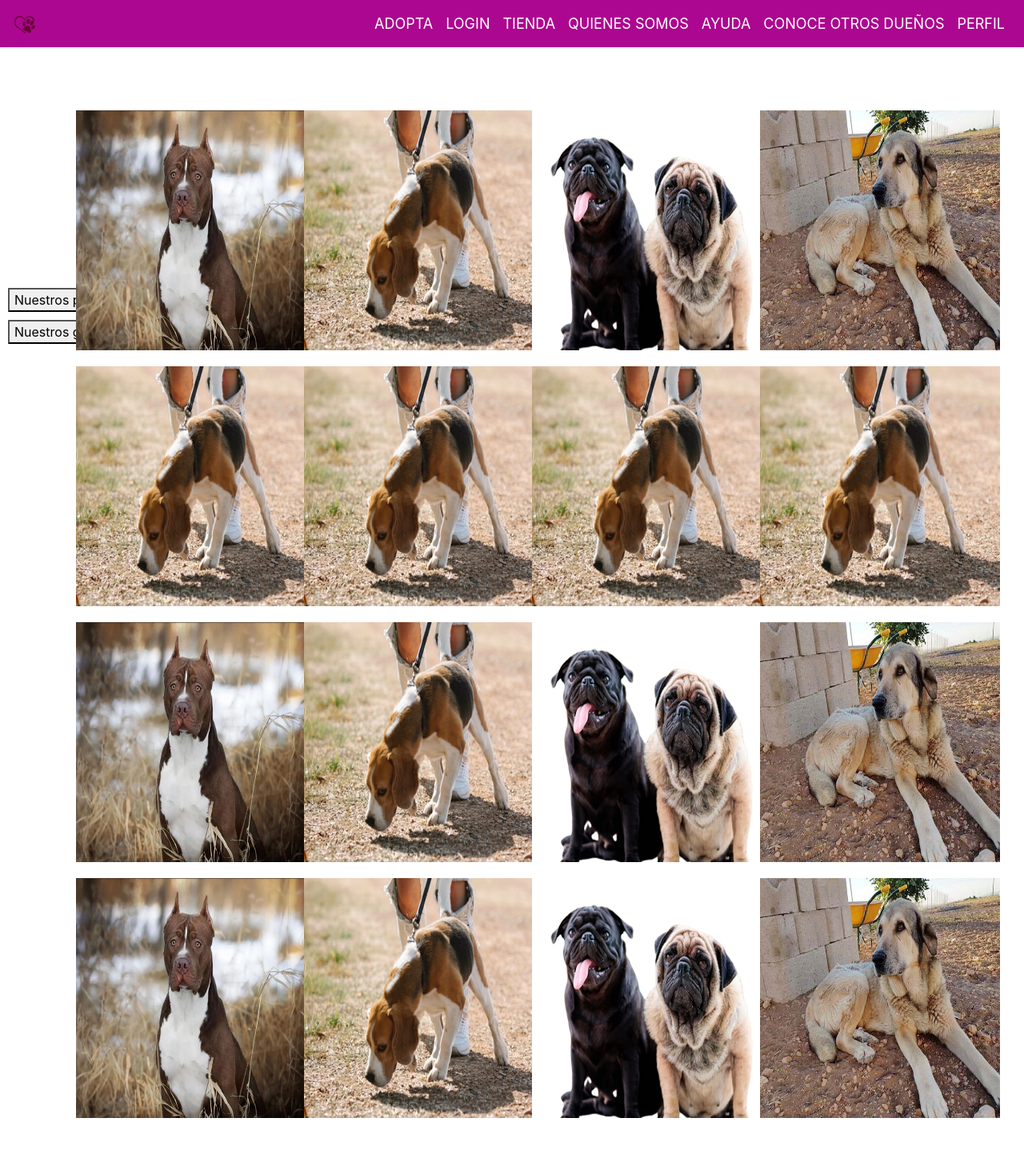
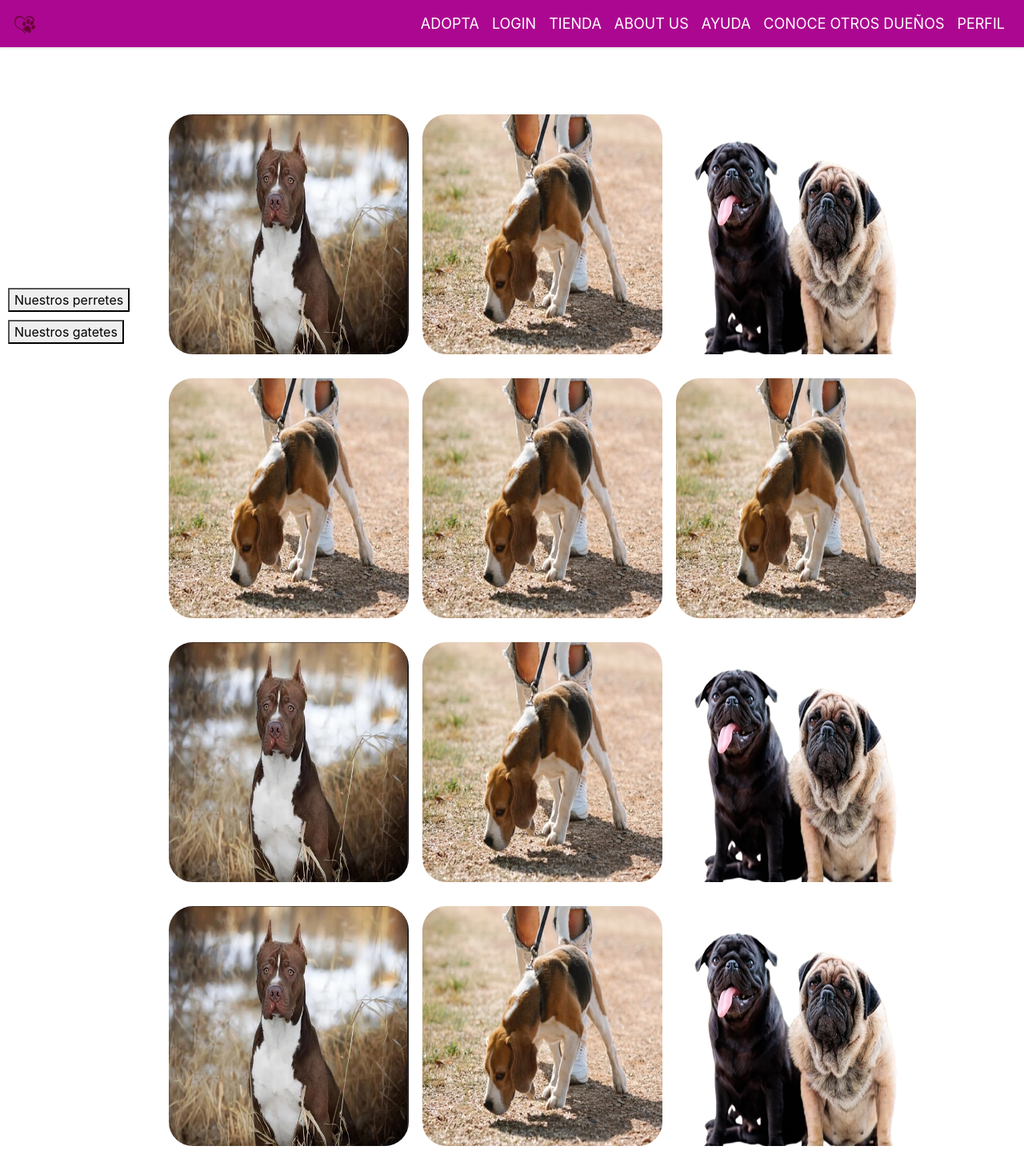
Before and after one commit to ignamart03/BeloveDogs_PHP, a PHP site: page /adopta.php in a window 1280 px wide. Shown: the whole page at 80% size. Before the commit the page ends 1398 px from the top, so only its background shows below. Run offline with PHP 8.4, Linux system fonts and the light colour scheme.

Commit message:
About Us

```diff
--- a/adopta.php
+++ b/adopta.php
@@ -43,7 +43,7 @@ session_start();
                     <a class="nav-link" href="shop.php">Tienda</a>
                 </li>
                 <li class="nav-item">
-                    <a class="nav-link" href="quienes.php">Quienes Somos</a>
+                    <a class="nav-link" href="quienes.php">About Us</a>
                 </li>
                 <li class="nav-item">
                     <a class="nav-link" href="ayuda.php">Ayuda</a>
@@ -58,22 +58,14 @@ session_start();
         </div>
     </nav>
 
-<!--<div class="buttons">
-    <button onclick="changeImages('images1')">Nuestros perretes</button>
-    <button onclick="changeImages('images2')">Nuestros gatetes</button>
-  </div>
-
-  <div class="container" id="imageContainer">
-  </div>-->
-
   <div class="buttons">
     <button onclick="showContainer('container1')">Nuestros perretes</button>
     <button onclick="showContainer('container2')">Nuestros gatetes</button>
   </div>
 
   <div class="container" id="perretes">
-    <div class="row">
-      <div class="col-md-3">
+    <div class="row  d-flex align-items-center justify-content-center ">
+      <div class="col-md-3 mx-3">
         <div class="image-container">
           <img src="images/adoptap1.jpg" alt="Imagen 1">
           <div class="overlay">
@@ -81,7 +73,7 @@ session_start();
           </div>
         </div>
       </div>
-      <div class="col-md-3">
+      <div class="col-md-3 mx-3">
         <div class="image-container">
           <img src="images/adoptap2.jpg" alt="Imagen 2">
           <div class="overlay">
@@ -89,7 +81,7 @@ session_start();
           </div>
         </div>
       </div>
-      <div class="col-md-3">
+      <div class="col-md-3 mx-3">
         <div class="image-container">
           <img src="images/adoptap3.jpg" alt="Imagen 3">
           <div class="overlay">
@@ -97,18 +89,10 @@ session_start();
           </div>
         </div>
       </div>
-      <div class="col-md-3">
-        <div class="image-container">
-          <img src="images/adoptap4.jpg" alt="Imagen 4">
-          <div class="overlay">
-            <div class="overlay-text">Texto de la imagen 4</div>
-          </div>
-        </div>
-      </div>
     </div>
     <!-- Break -->
-    <div class="row">
-      <div class="col-md-3">
+    <div class="row d-flex align-items-center justify-content-center">
+      <div class="col-md-3 mx-3">
         <div class="image-container">
           <img src="images/adoptap2.jpg" alt="Imagen 1">
           <div class="overlay">
@@ -116,7 +100,7 @@ session_start();
           </div>
         </div>
       </div>
-      <div class="col-md-3">
+      <div class="col-md-3 mx-3">
         <div class="image-container">
           <img src="images/adoptap2.jpg" alt="Imagen 2">
           <div class="overlay">
@@ -124,7 +108,7 @@ session_start();
           </div>
         </div>
       </div>
-      <div class="col-md-3">
+      <div class="col-md-3 mx-3">
         <div class="image-container">
           <img src="images/adoptap2.jpg" alt="Imagen 3">
           <div class="overlay">
@@ -132,18 +116,10 @@ session_start();
           </div>
         </div>
       </div>
-      <div class="col-md-3">
-        <div class="image-container">
-          <img src="images/adoptap2.jpg" alt="Imagen 4">
-          <div class="overlay">
-            <div class="overlay-text">Texto de la imagen 4</div>
-          </div>
-        </div>
-      </div>
     </div>
     <!-- Break -->
-    <div class="row">
-      <div class="col-md-3">
+    <div class="row d-flex align-items-center justify-content-center">
+      <div class="col-md-3 mx-3">
         <div class="image-container">
           <img src="images/adoptap1.jpg" alt="Imagen 1">
           <div class="overlay">
@@ -151,7 +127,7 @@ session_start();
           </div>
         </div>
       </div>
-      <div class="col-md-3">
+      <div class="col-md-3 mx-3">
         <div class="image-container">
           <img src="images/adoptap2.jpg" alt="Imagen 2">
           <div class="overlay">
@@ -159,7 +135,7 @@ session_start();
           </div>
         </div>
       </div>
-      <div class="col-md-3">
+      <div class="col-md-3 mx-3">
         <div class="image-container">
           <img src="images/adoptap3.jpg" alt="Imagen 3">
           <div class="overlay">
@@ -167,18 +143,10 @@ session_start();
           </div>
         </div>
       </div>
-      <div class="col-md-3">
-        <div class="image-container">
-          <img src="images/adoptap4.jpg" alt="Imagen 4">
-          <div class="overlay">
-            <div class="overlay-text">Texto de la imagen 4</div>
-          </div>
-        </div>
-      </div>
     </div>
     <!-- Break -->
-    <div class="row">
-      <div class="col-md-3">
+    <div class="row d-flex align-items-center justify-content-center">
+      <div class="col-md-3 mx-3">
         <div class="image-container">
           <img src="images/adoptap1.jpg" alt="Imagen 1">
           <div class="overlay">
@@ -186,7 +154,7 @@ session_start();
           </div>
         </div>
       </div>
-      <div class="col-md-3">
+      <div class="col-md-3 mx-3">
         <div class="image-container">
           <img src="images/adoptap2.jpg" alt="Imagen 2">
           <div class="overlay">
@@ -194,7 +162,7 @@ session_start();
           </div>
         </div>
       </div>
-      <div class="col-md-3">
+      <div class="col-md-3 mx-3">
         <div class="image-container">
           <img src="images/adoptap3.jpg" alt="Imagen 3">
           <div class="overlay">
@@ -202,42 +170,8 @@ session_start();
           </div>
         </div>
       </div>
-      <div class="col-md-3">
-        <div class="image-container">
-          <img src="images/adoptap4.jpg" alt="Imagen 4">
-          <div class="overlay">
-            <div class="overlay-text">Texto de la imagen 4</div>
-          </div>
-        </div>
-      </div>
     </div>
   </div>
-
-  <!--<div class="container container1">
-    <div class="row">
-      <div class="col-md-3">
-        <div class="image-container">
-          <img src="images/adoptap1.jpg" alt="Imagen 1">
-          <div class="overlay">
-            <div class="overlay-text">Texto de la imagen 1</div>
-          </div>
-        </div>
-      </div>
-    </div>
-  </div>-->
-
-  <!--<div class="container container2">
-    <div class="row">
-      <div class="col-md-3">
-        <div class="image-container">
-          <img src="images/adoptap2.jpg" alt="Imagen 5">
-          <div class="overlay">
-            <div class="overlay-text">Texto de la imagen 5</div>
-          </div>
-        </div>
-      </div>
-    </div>
-  </div>-->
 
     <script type="text/javascript" src="scripts/adopta.js"></script>
     <script src="https://code.jquery.com/jquery-3.5.1.slim.min.js"></script>
--- a/ayuda.php
+++ b/ayuda.php
@@ -45,7 +45,7 @@ session_start();
                     <a class="nav-link" href="shop.php">Tienda</a>
                 </li>
                 <li class="nav-item">
-                    <a class="nav-link" href="quienes.php">Quienes Somos</a>
+                    <a class="nav-link" href="quienes.php">About Us</a>
                 </li>
                 <li class="nav-item">
                     <a class="nav-link" href="ayuda.php">Ayuda</a>
--- a/home.php
+++ b/home.php
@@ -44,7 +44,7 @@ session_start();
           <a class="nav-link" href="shop.php">Tienda</a>
         </li>
         <li class="nav-item">
-          <a class="nav-link" href="quienes.php">Quienes Somos</a>
+          <a class="nav-link" href="quienes.php">About Us</a>
         </li>
         <li class="nav-item">
           <a class="nav-link" href="ayuda.php">Ayuda</a>
--- a/login.php
+++ b/login.php
@@ -82,7 +82,7 @@ if ($_SERVER["REQUEST_METHOD"] == "POST") {
                     <a class="nav-link" href="shop.php">Tienda</a>
                 </li>
                 <li class="nav-item">
-                    <a class="nav-link" href="quienes.php">Quienes Somos</a>
+                    <a class="nav-link" href="quienes.php">About Us</a>
                 </li>
                 <li class="nav-item">
                     <a class="nav-link" href="ayuda.php">Ayuda</a>
--- a/otros.php
+++ b/otros.php
@@ -43,7 +43,7 @@ session_start();
                     <a class="nav-link" href="shop.php">Tienda</a>
                 </li>
                 <li class="nav-item">
-                    <a class="nav-link" href="quienes.php">Quienes Somos</a>
+                    <a class="nav-link" href="quienes.php">About Us</a>
                 </li>
                 <li class="nav-item">
                     <a class="nav-link" href="ayuda.php">Ayuda</a>
--- a/perfil.php
+++ b/perfil.php
@@ -83,7 +83,7 @@ function test_input($data)
                     <a class="nav-link" href="shop.php">Tienda</a>
                 </li>
                 <li class="nav-item">
-                    <a class="nav-link" href="quienes.php">Quienes Somos</a>
+                    <a class="nav-link" href="quienes.php">About Us</a>
                 </li>
                 <li class="nav-item">
                     <a class="nav-link" href="ayuda.php">Ayuda</a>
--- a/quienes.php
+++ b/quienes.php
@@ -44,7 +44,7 @@ session_start();
                     <a class="nav-link" href="shop.php">Tienda</a>
                 </li>
                 <li class="nav-item">
-                    <a class="nav-link" href="quienes.php">Quienes Somos</a>
+                    <a class="nav-link" href="quienes.php">About Us</a>
                 </li>
                 <li class="nav-item">
                     <a class="nav-link" href="ayuda.php">Ayuda</a>
--- a/register.php
+++ b/register.php
@@ -140,7 +140,7 @@ function test_input($data)
                     <a class="nav-link" href="shop.php">Tienda</a>
                 </li>
                 <li class="nav-item">
-                    <a class="nav-link" href="quienes.php">Quienes Somos</a>
+                    <a class="nav-link" href="quienes.php">About Us</a>
                 </li>
                 <li class="nav-item">
                     <a class="nav-link" href="ayuda.php">Ayuda</a>
--- a/shop.php
+++ b/shop.php
@@ -39,7 +39,7 @@ session_start();
                     <a class="nav-link" href="shop.php">Tienda</a>
                 </li>
                 <li class="nav-item">
-                    <a class="nav-link" href="quienes.php">Quienes Somos</a>
+                    <a class="nav-link" href="quienes.php">About Us</a>
                 </li>
                 <li class="nav-item">
                     <a class="nav-link" href="ayuda.php">Ayuda</a>
--- a/styles/adopta.css
+++ b/styles/adopta.css
@@ -1,83 +1,28 @@
-/*
 body {
   font-family: Arial, sans-serif;
   margin: 0;
   padding: 0;
 }
 
-.container {
-  display: grid;
-  grid-template-columns: repeat(2, 1fr);
-  grid-gap: 10px;
-  padding: 20px;
-}
+img {
+  border-radius: 30px;
 
-.image-container {
-  position: relative;
-  width: 200px;
-  height: 200px;
-  overflow: hidden;
-}
-
-.image {
-  width: 100%;
-  height: 100%;
-  object-fit: cover;
-}
-
-.image-caption {
-  position: absolute;
-  top: 0;
-  left: 0;
-  width: 100%;
-  height: 100%;
-  background-color: rgba(0, 0, 0, 0.8);
-  color: #fff;
-  opacity: 0;
-  transition: opacity 0.3s ease;
-  display: flex;
-  align-items: center;
-  justify-content: center;
-  text-align: center;
-}
-
-.image-container:hover .image-caption {
-  opacity: 1;
-}
-
-.image-caption-text {
-  padding: 10px;
-}
-
-.buttons {
-  position: fixed;
-  left: 10px;
-  top: 50%;
-  transform: translateY(-50%);
-}
-
-.buttons button {
-  display: block;
-  margin-bottom: 10px;
-}
-*/
-
-/* CSS 2.0 */
-
-body {
-  font-family: Arial, sans-serif;
-  margin: 0;
-  padding: 0;
 }
 
 .container {
   margin-top: 10%;
+  align-items: center;
+  margin-left: 10%;
 }
 
 .image-container {
   position: relative;
   display: inline-block;
-  margin: 10px;
+  margin: 15px;
+}
+
+.col-md-3 {
+  padding: 0;
 }
 
 .image-container img {
@@ -98,10 +43,14 @@ body {
   align-items: center;
   justify-content: center;
   transition: opacity 0.3s;
+  border-radius: 30px;
+
 }
 
 .image-container:hover .overlay {
   opacity: 1;
+  border-radius: 30px;
+
 }
 
 .image-container .overlay-text {
@@ -120,60 +69,3 @@ body {
   display: block;
   margin-bottom: 10px;
 }
-
-
-/*
-.image-container {
-  position: relative;
-  display: inline-block;
-  margin: 10px;
-}
-
-.image-container img {
-  width: 300px;
-  height: 300px;
-}
-
-.image-container .overlay {
-  position: absolute;
-  top: 0;
-  left: 0;
-  width: 100%;
-  height: 100%;
-  background-color: rgba(0, 0, 0, 0.5);
-  color: #fff;
-  opacity: 0;
-  display: flex;
-  align-items: center;
-  justify-content: center;
-  transition: opacity 0.3s;
-}
-
-.image-container:hover .overlay {
-  opacity: 1;
-}
-
-.image-container .overlay-text {
-  text-align: center;
-  font-size: 18px;
-}
-
-.container {
-  display: none;
-}
-
-.show {
-  display: block;
-}
-
-.buttons {
-  position: fixed;
-  left: 10px;
-  top: 50%;
-  transform: translateY(-50%);
-}
-
-.buttons button {
-  display: block;
-  margin-bottom: 10px;
-}*/
```
